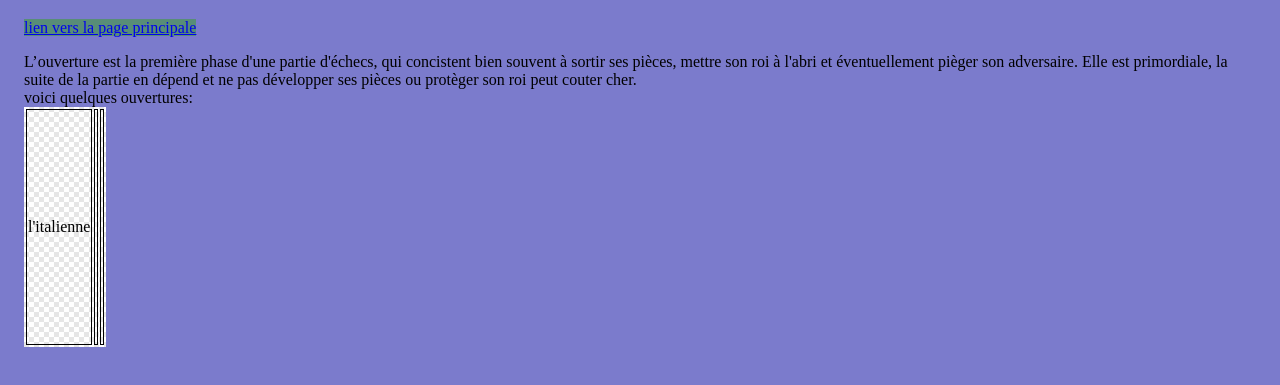
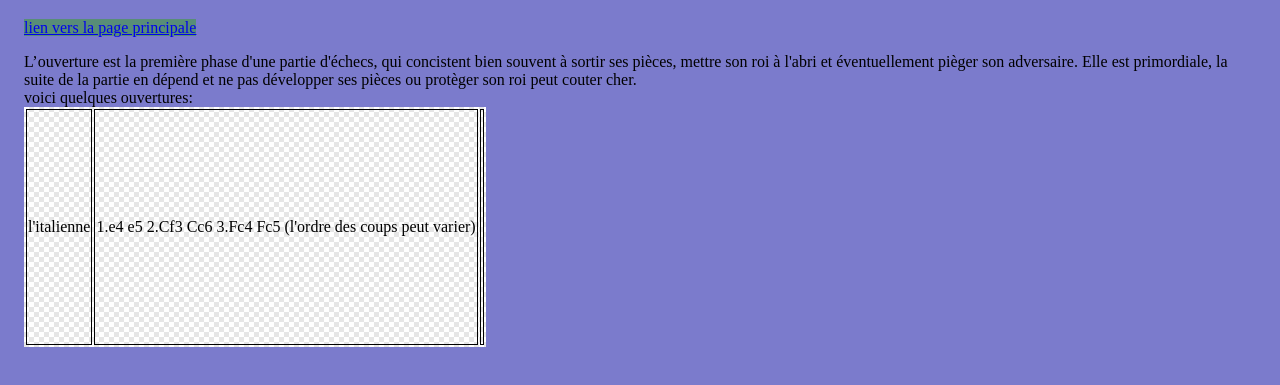
Before and after one commit to Eythan0/Eythan0.github.io, a plain HTML site: page page3.html in a window 1280 px wide. Shown: the part 39-424 px from the top of the page. Drawn offline with Linux system fonts and the light colour scheme.

Commit message:
Update page3.html

```diff
--- a/page3.html
+++ b/page3.html
@@ -22,7 +22,7 @@
         <table>
         <tr>
         <td>l'italienne</td>
-        <td></td>
+        <td>1.e4 e5 2.Cf3 Cc6 3.Fc4 Fc5 (l'ordre des coups peut varier)</td>
         <td></td>
         </tr>
         </table>
```
